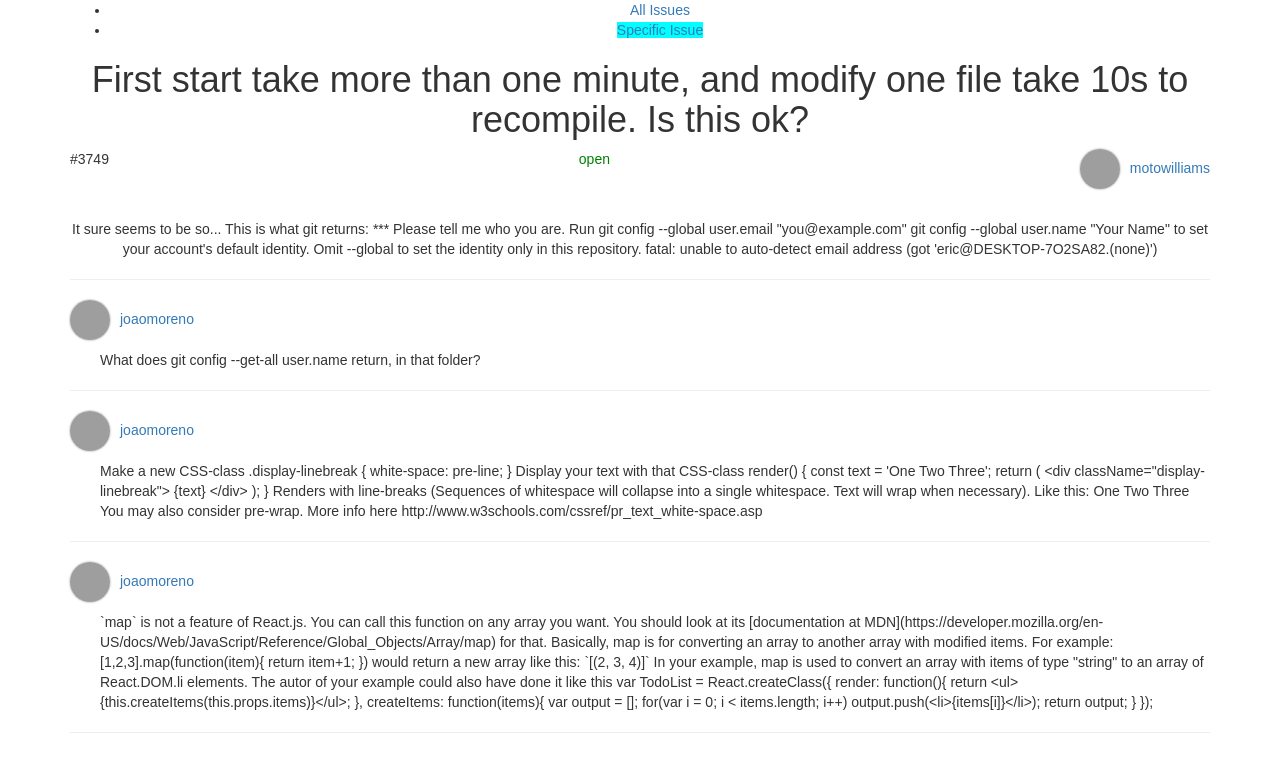
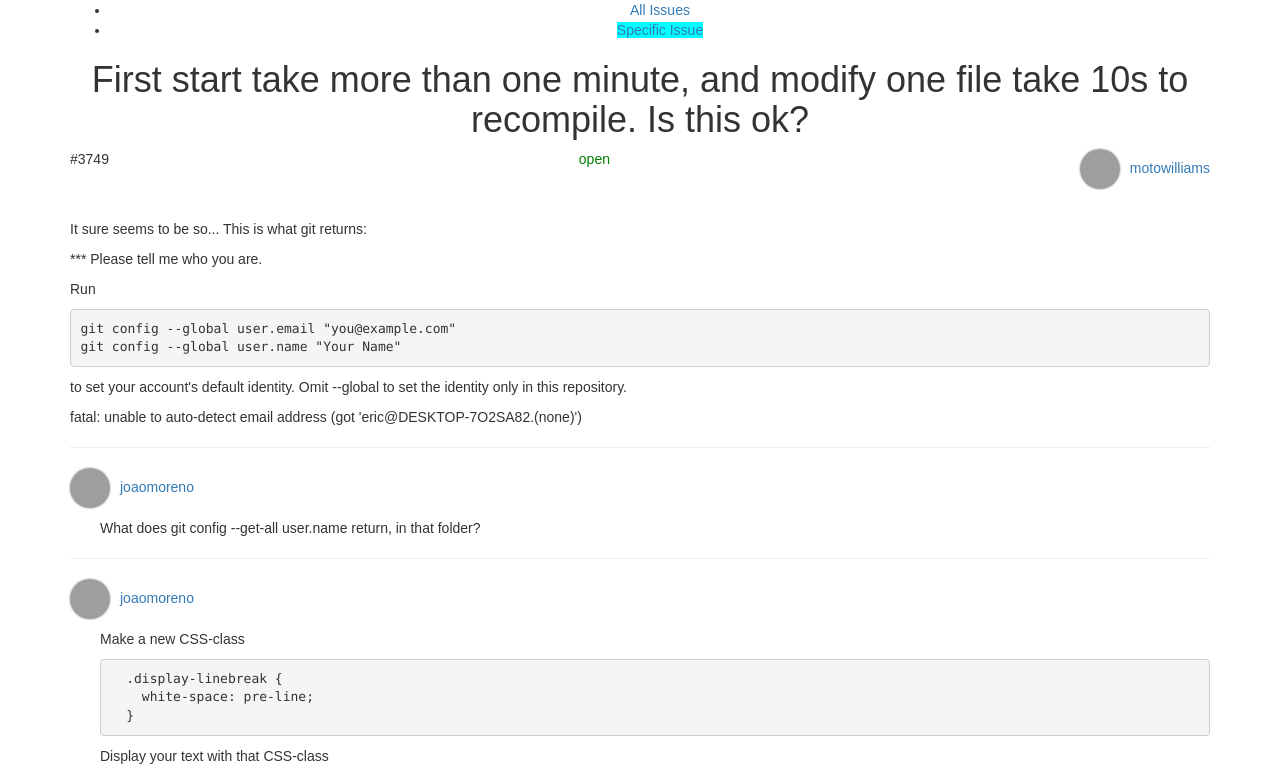
Before and after one commit to haingdc/github_issue, a React (Create React App) app: page /specific-issue in a window 1280 px wide. Shown: the top 774 px of the page. Built offline with nearby package versions, Linux system fonts and the light colour scheme; grey boxes are pictures that could not be loaded.

Commit message:
render issue's markdown text and its comment using react-markdown

```diff
--- a/package.json
+++ b/package.json
@@ -7,6 +7,7 @@
     "prop-types": "^15.6.0",
     "react": "^16.2.0",
     "react-dom": "^16.2.0",
+    "react-markdown": "^3.1.4",
     "react-router-dom": "^4.2.2",
     "react-scripts": "1.0.17",
     "underscore": "^1.8.3"
--- a/src/CommentIssue.js
+++ b/src/CommentIssue.js
@@ -1,4 +1,5 @@
 import React from "react";
+import ReactMarkdown from "react-markdown";
 
 const CommentIssue = props => {
   return (
@@ -14,7 +15,9 @@ const CommentIssue = props => {
             <span className="issue__user__name">{props.data.author.name}</span>
           </a>
         </div>
-        <div className="issue-detail__comment__body">{props.data.content}</div>
+        <div className="issue-detail__comment__body">
+          <ReactMarkdown source={props.data.content} />
+        </div>
       </div>
       <hr />
     </div>
--- a/src/IssueDetail.css
+++ b/src/IssueDetail.css
@@ -16,6 +16,7 @@
   display: inline;
 }
 
+.issue-detail__summary,
 .issue-detail__comments {
   text-align: left;
 }
--- a/src/IssueDetail.js
+++ b/src/IssueDetail.js
@@ -1,4 +1,6 @@
 import React, { Component } from "react";
+import ReactMarkdown from "react-markdown";
+
 import CommentIssue from "./CommentIssue";
 
 if (process.env.NODE_ENV === "development") {
@@ -36,7 +38,7 @@ class IssueDetail extends Component {
           </a>
         </div>
         <div className="issue-detail__summary">
-          <p>{this.props.issue_detail.content}</p>
+          <ReactMarkdown source={this.props.issue_detail.content} />
         </div>
         <hr />
         <div className="issue-detail__comments">
```
